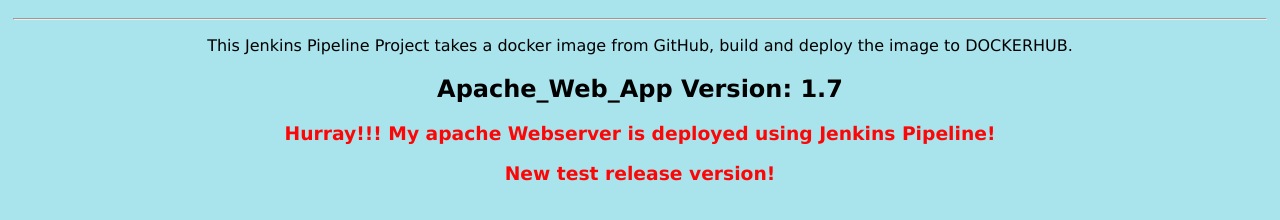
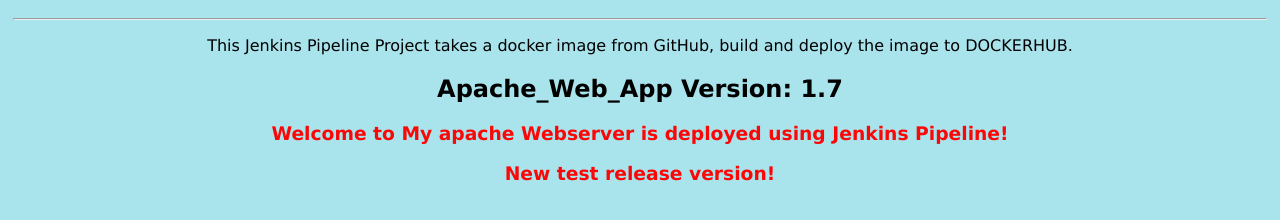
Before and after one commit to EmmanuelSunday/jenkinspipeline-deploy-to-dockerhub, a plain HTML site: page index.html in a window 1280 px wide. Shown: the part 54-274 px from the top of the page. Drawn offline with Linux system fonts and the light colour scheme.

Commit message:
new release on index.html

```diff
--- a/index.html
+++ b/index.html
@@ -7,7 +7,7 @@
         <hr>
         <p>This Jenkins Pipeline Project takes a docker image from GitHub, build and deploy the image to DOCKERHUB.</p>
         <h2>Apache_Web_App Version: 1.7</h2>
-        <h3 style="color:rgb(251, 7, 7)">Hurray!!! My apache Webserver is deployed using Jenkins Pipeline!</h3>
+        <h3 style="color:rgb(251, 7, 7)">Welcome to My apache Webserver is deployed using Jenkins Pipeline!</h3>
         <h3 style="color:rgb(251, 7, 7)">New test release version!</h3>
     </body>
 </html>
```
